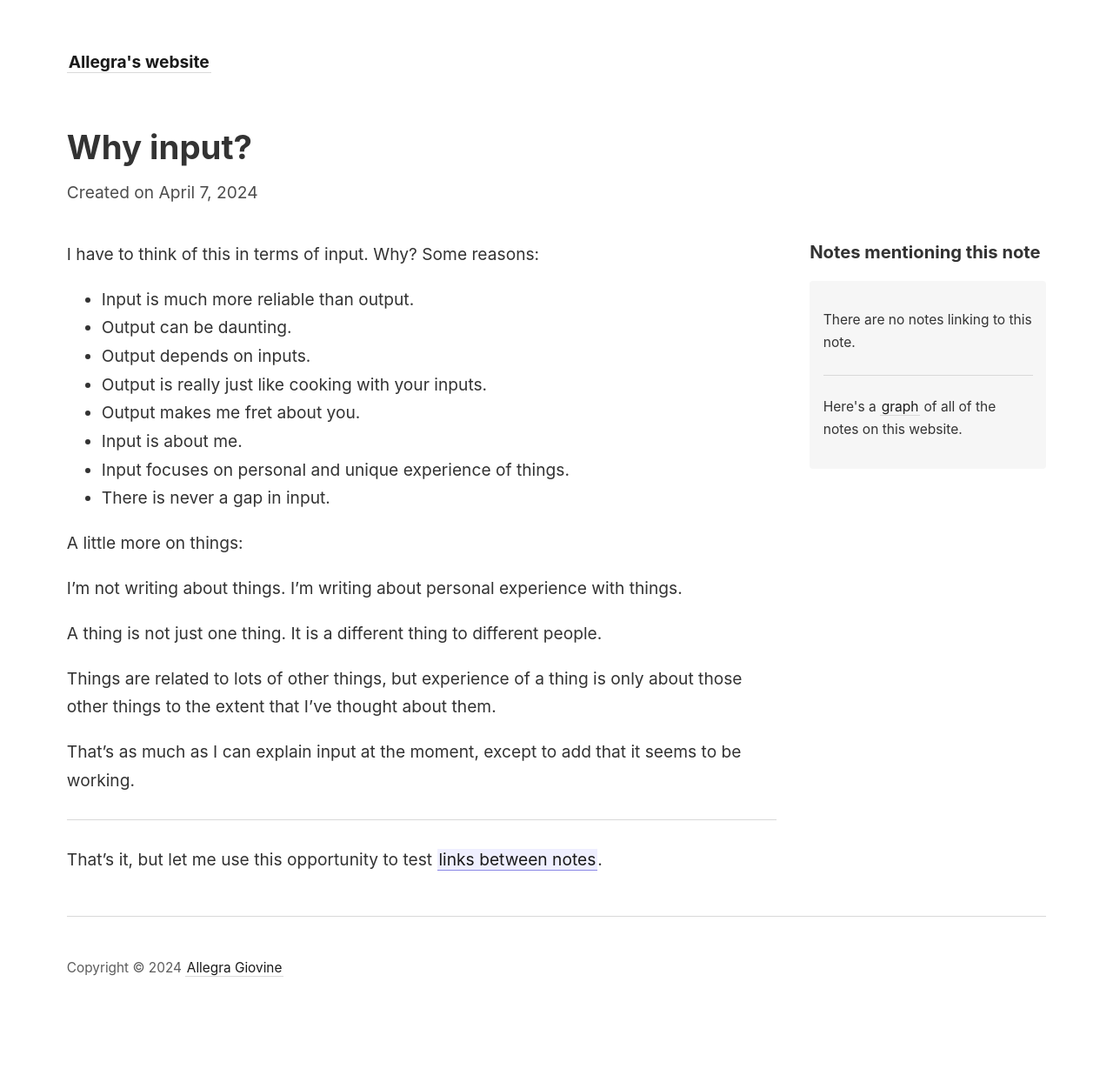
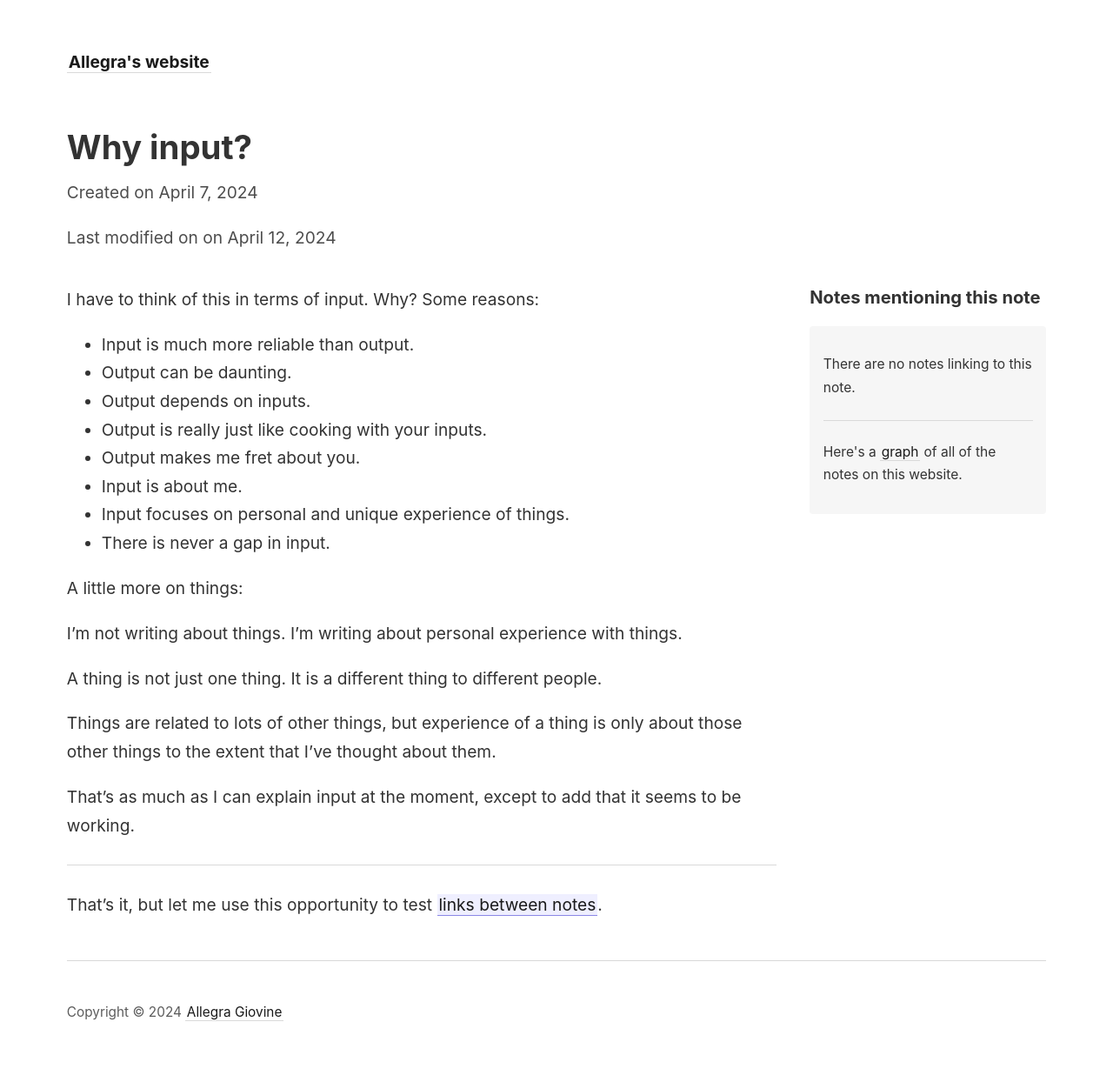
Before and after one commit to agiovine/agiovine.github.io, a Jekyll site: the page built from _notes/input.md, in a window 1280 px wide. Shown: the whole page at 87% size. Built offline with Jekyll 4.4.1, drawn with Linux system fonts in a browser that asks for light colours; before the commit the page ends 1192 px from its top, so only the background shows below that.

Commit message:
Update note.html

```diff
--- a/_layouts/note.html
+++ b/_layouts/note.html
@@ -8,6 +8,11 @@ layout: default
 
     <time datetime="{{ page.datefirstcreated | date_to_xmlschema }}">{% if page.type != 'pages' %}
       Created on {{ page.datefirstcreated | date: "%B %-d, %Y" }}
+      {% endif %}
+    </time>
+
+    <time datetime="{{ page.datelastupdated | date_to_xmlschema }}">{% if page.datelastmodified != '' %}
+      Last modified on on {{ page.datelastupdated | date: "%B %-d, %Y" }}
       {% endif %}
     </time>
 
```
